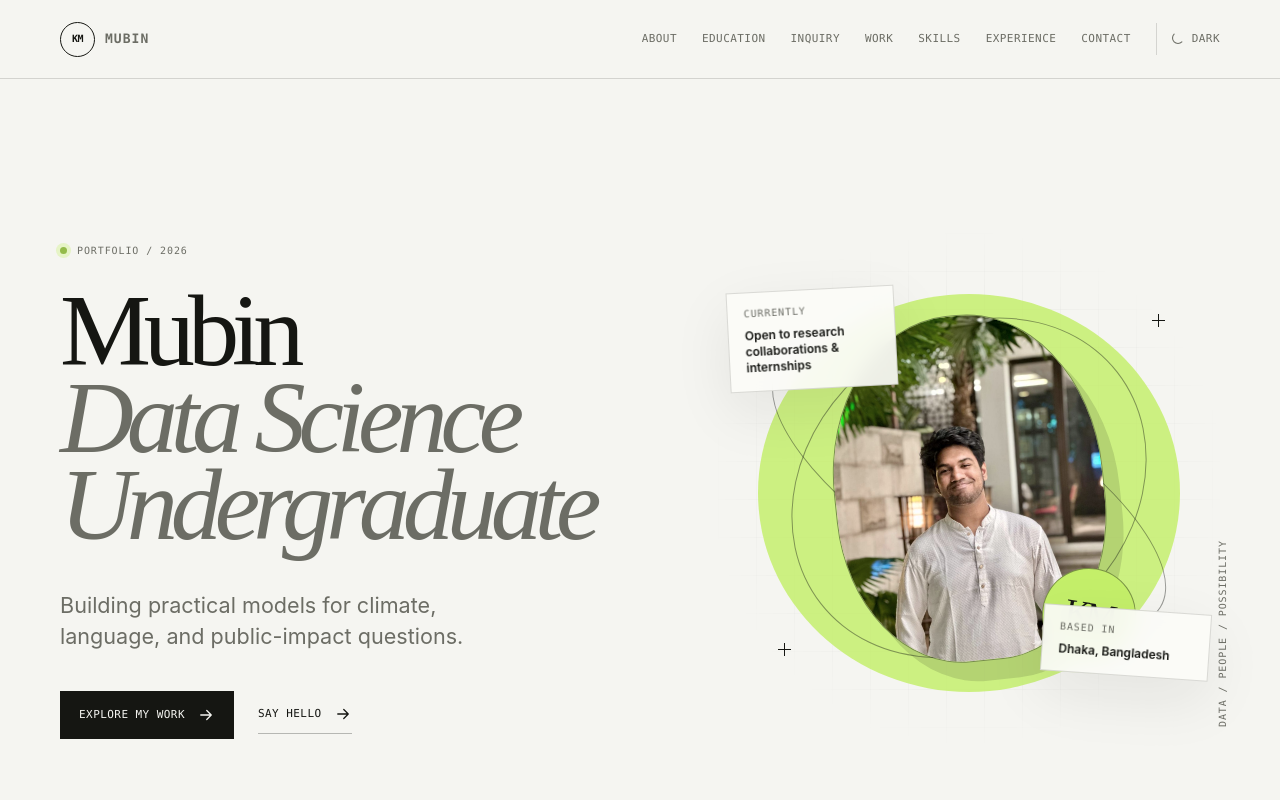
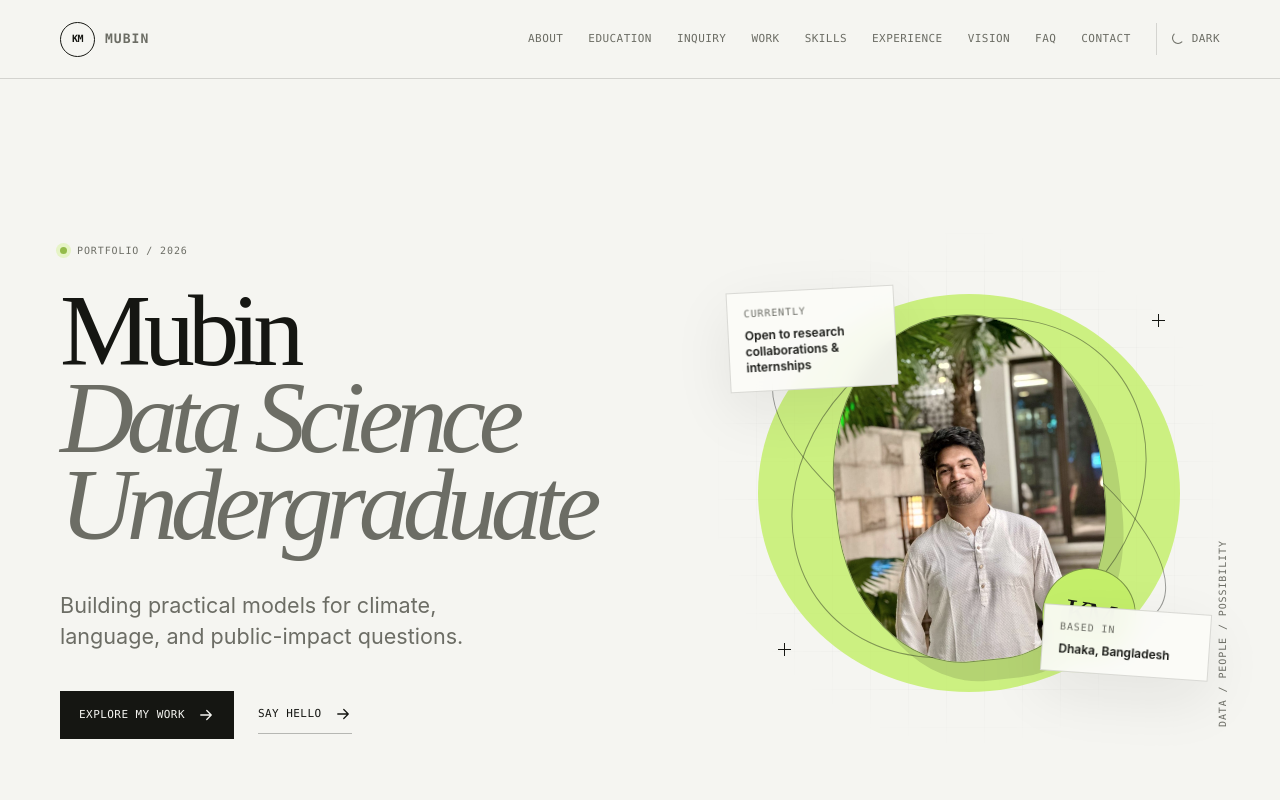
Before and after one commit to itzmubzy/itzmubzy.github.io, a React (Vite) app: page / in a window 1280 px wide. Shown: the top 800 px of the page. Built offline with nearby package versions, Linux system fonts and the light colour scheme; no server answers.

Commit message:
feat: add AgeSense work, vision, and FAQ

```diff
--- a/portfolio.config.json
+++ b/portfolio.config.json
@@ -43,6 +43,8 @@
     { "label": "Work", "href": "#projects" },
     { "label": "Skills", "href": "#skills" },
     { "label": "Experience", "href": "#experience" },
+    { "label": "Vision", "href": "#vision" },
+    { "label": "FAQ", "href": "#faq" },
     { "label": "Contact", "href": "#contact" }
   ],
   "about": {
@@ -114,27 +116,27 @@
   "focusAreas": [
     {
       "number": "01",
-      "title": "Climate & agriculture",
-      "description": "Studying how climate variability and extreme events affect agricultural outcomes in Bangladesh.",
-      "tags": ["ERA5-Land", "GEE", "Feature engineering"]
+      "title": "Seek Knowledge from Experts",
+      "description": "Islam encourages asking those with knowledge when we are unsure, as stated in the Quran: “So ask the people of the message if you do not know” (21:7). This keeps answers grounded in evidence rather than opinion.",
+      "tags": ["Evidence", "Quran 21:7"]
     },
     {
       "number": "02",
-      "title": "Machine learning",
-      "description": "Building measurable, explainable workflows for prediction, classification, and real-world decisions.",
-      "tags": ["Scikit-learn", "PyTorch", "Model evaluation"]
+      "title": "Ask for Lived Experience",
+      "description": "Before diving into complex theology, I use open questions such as “Can you share a story that explains what this teaching means to you?” Stories build connection and clarify context through personal experience.",
+      "tags": ["Open questions", "Context"]
     },
     {
       "number": "03",
-      "title": "Bengali & multilingual NLP",
-      "description": "Exploring language, code-switching, romanization, and bias across Bengali and English text.",
-      "tags": ["NLP", "Bias research", "Multilingual"]
+      "title": "Practice Critical Thinking and Mercy",
+      "description": "Instead of issuing judgments, I try to understand the specific circumstances and capacities involved. Questions can guide people with mercy, making the “why” and “how” clearer and more compassionate.",
+      "tags": ["Critical thinking", "Mercy"]
     },
     {
       "number": "04",
-      "title": "Data applications",
-      "description": "Turning analysis into useful interfaces, production-minded APIs, and visual stories that connect technical work to business value.",
-      "tags": ["D3.js", "Flask", "APIs", "MLOps"]
+      "title": "Establish Consent and Focus on Basics",
+      "description": "I start with permission and curiosity. When I do not know an answer, I explain the core worldview first, say “I don’t know,” and commit to finding the answer rather than guessing.",
+      "tags": ["Consent", "Curiosity", "Humility"]
     }
   ],
   "projects": [
@@ -179,6 +181,22 @@
       ],
       "skills": ["Python", "Pandas", "EDA", "Business analytics", "Visualization"],
       "accent": "orange"
+    },
+    {
+      "number": "PJ/04",
+      "title": "AgeSense Initiative website launch",
+      "category": "IT / Community Impact",
+      "period": "Mar 2026 - Present",
+      "description": "Helped AgeSense Initiative bring its public website online and strengthen its digital presence as a youth-led nonprofit supporting elderly individuals across Bangladesh.",
+      "details": [
+        "Supported the organization’s transition to an online public presence.",
+        "Helped communicate AgeSense Initiative’s mission, programs, and commitment to elderly care.",
+        "Contributed technical support to make the organization more accessible to supporters, volunteers, and partners."
+      ],
+      "skills": ["Web development", "IT support", "Nonprofit technology", "Accessibility"],
+      "url": "https://agesense.org/",
+      "cta": "Visit AgeSense Initiative",
+      "accent": "green"
     }
   ],
   "skills": [
@@ -234,9 +252,21 @@
       ]
     },
     {
+      "period": "Mar 2026 - Present",
+      "role": "IT Team Member",
+      "organization": "AgeSense Initiative",
+      "url": "https://agesense.org/",
+      "description": "Helped AgeSense Initiative bring its public website online and supported the organization’s digital presence.",
+      "details": [
+        "Supported the launch of an online presence for a youth-led nonprofit dedicated to improving the quality of life of elderly individuals across Bangladesh.",
+        "Helped present the organization’s mission, programs, partnerships, and long-term commitment to advocacy and service delivery online."
+      ]
+    },
+    {
       "period": "Apr 2025 - Present",
       "role": "Sub Executive, Marketing & Design",
       "organization": "AgeSense Initiative",
+      "url": "https://agesense.org/",
       "description": "Designed promotional content, contributed to branding and social media strategy, and supported outreach campaigns."
     },
     {
@@ -252,8 +282,40 @@
       "description": "Participated in engineering, sustainability, and community activities through workshops, awareness campaigns, and peer learning."
     }
   ],
+  "vision": {
+    "sectionLabel": "11 / Vision",
+    "title": "What I’m building toward.",
+    "description": "To build impactful AI systems, contribute meaningful research to the NLP community, and develop technologies that help low-resource languages and human ecosystems gain stronger representation in modern AI — while making software development itself more intelligent and efficient."
+  },
+  "faq": {
+    "sectionLabel": "12 / FAQ",
+    "title": "Questions, answered.",
+    "description": "The short version of who I am, what I work on, and how to reach me.",
+    "items": [
+      {
+        "question": "Who is K M Mubin?",
+        "answer": "K M Mubin is a Data Science student and aspiring researcher from Dhaka, Bangladesh. He explores AI, NLP, LLMs, information retrieval, multilingual technology, and practical systems that create meaningful real-world impact."
+      },
+      {
+        "question": "What does K M Mubin work on?",
+        "answer": "Mubin works on data analysis, machine learning, NLP, LLM evaluation, information retrieval, automation, visualization, and accessible technology. His projects connect research questions with usable applications."
+      },
+      {
+        "question": "What are K M Mubin’s research interests?",
+        "answer": "His research interests include low-resource language technology, multilingual benchmarking, ML interpretability, responsible AI, causal inference, AI for social good, and computational approaches to language and information."
+      },
+      {
+        "question": "Is K M Mubin open to research collaboration?",
+        "answer": "Yes. Mubin is open to research collaborations, internships, student projects, and conversations about thoughtful, reproducible, and socially useful AI."
+      },
+      {
+        "question": "How can I contact K M Mubin?",
+        "answer": "You can reach Mubin by email at kmmubin1234@gmail.com or through LinkedIn and GitHub in the Contact section."
+      }
+    ]
+  },
   "contact": {
-    "sectionLabel": "08 / Contact",
+    "sectionLabel": "13 / Contact",
     "title": "Have a question, idea, or dataset?",
     "description": "I am open to data science internships, collaborative research, and conversations about turning real-world data into useful insight.",
     "closing": "Let's make the next analysis count."
--- a/src/App.jsx
+++ b/src/App.jsx
@@ -38,7 +38,7 @@ function MenuIcon({ open }) {
 function App() {
   const [theme, setTheme] = useState(() => document.documentElement.dataset.theme || 'light');
   const [menuOpen, setMenuOpen] = useState(false);
-  const { site, github, navigation, about, education, inquiryAreas, focusAreas, projects, skills, experience, contact, footer } = portfolio;
+  const { site, github, navigation, about, education, inquiryAreas, focusAreas, projects, skills, experience, contact, vision, faq, footer } = portfolio;
   const [githubProjects, setGithubProjects] = useState([]);
   const [githubStatus, setGithubStatus] = useState(github?.enabled ? 'loading' : 'disabled');
 
@@ -221,8 +221,8 @@ function App() {
           <div className="container">
             <SectionHeader
               label="04 / What I do"
-              title="Four ways I like to move a question forward."
-              description="The work usually starts with ambiguity. These are the habits I use to turn it into something useful."
+              title="Four principles I use to move a question forward."
+              description="The work usually starts with uncertainty. These principles help me seek evidence, understand context, and respond with care."
             />
             <div className="focus-grid">
               {focusAreas.map((area) => (
@@ -295,7 +295,7 @@ function App() {
                   <div className="experience-main">
                     <h3>{item.role}</h3>
                     <p className="experience-org">
-                      {item.organization}
+                      {item.url ? <a className="experience-org-link" href={item.url} target="_blank" rel="noreferrer">{item.organization}</a> : item.organization}
                       {item.location && <span className="experience-location">{item.location}</span>}
                     </p>
                     <p>{item.description}</p>
@@ -306,6 +306,29 @@ function App() {
                     )}
                   </div>
                   <ArrowIcon />
+                </article>
+              ))}
+            </div>
+          </div>
+        </section>
+
+        <section id="vision" className="section-shell section-dark vision-section">
+          <div className="container">
+            <SectionHeader label={vision.sectionLabel} title={vision.title} description={vision.description} />
+          </div>
+        </section>
+
+        <section id="faq" className="section-shell section-border">
+          <div className="container">
+            <SectionHeader label={faq.sectionLabel} title={faq.title} description={faq.description} />
+            <div className="faq-list">
+              {faq.items.map((item, index) => (
+                <article className="faq-item" key={item.question}>
+                  <div className="faq-index">0{index + 1}</div>
+                  <div>
+                    <h3>{item.question}</h3>
+                    <p>{item.answer}</p>
+                  </div>
                 </article>
               ))}
             </div>
--- a/src/index.css
+++ b/src/index.css
@@ -1159,6 +1159,11 @@ button {
   text-transform: uppercase;
 }
 
+.experience-org-link {
+  text-decoration: underline;
+  text-underline-offset: 3px;
+}
+
 .experience-location {
   margin-left: 10px;
   color: var(--muted);
@@ -1195,6 +1200,51 @@ button {
 .experience-item:hover > svg {
   color: var(--ink);
   transform: translateX(4px);
+}
+
+.vision-section .section-heading h2 {
+  max-width: 900px;
+}
+
+.vision-section .section-description {
+  max-width: 850px;
+  color: #d5dccd;
+  font-family: var(--serif);
+  font-size: clamp(1.45rem, 3vw, 2.35rem);
+  line-height: 1.2;
+}
+
+.faq-list {
+  border-top: 1px solid var(--line-strong);
+}
+
+.faq-item {
+  display: grid;
+  grid-template-columns: 48px minmax(0, 1fr);
+  gap: 28px;
+  padding: 28px 0;
+  border-bottom: 1px solid var(--line);
+}
+
+.faq-index {
+  color: var(--accent-deep);
+  font-family: var(--mono);
+  font-size: 11px;
+}
+
+.faq-item h3 {
+  margin: 0;
+  font-family: var(--serif);
+  font-size: clamp(1.45rem, 2.5vw, 2rem);
+  font-weight: 400;
+  letter-spacing: -0.04em;
+  line-height: 1.1;
+}
+
+.faq-item p {
+  max-width: 720px;
+  margin: 12px 0 0;
+  color: var(--muted);
 }
 
 .contact-section {
@@ -1558,6 +1608,11 @@ button {
     gap: 12px;
   }
 
+  .faq-item {
+    grid-template-columns: 36px 1fr;
+    gap: 12px;
+  }
+
   .experience-period {
     grid-column: 2;
     grid-row: 1;
```
